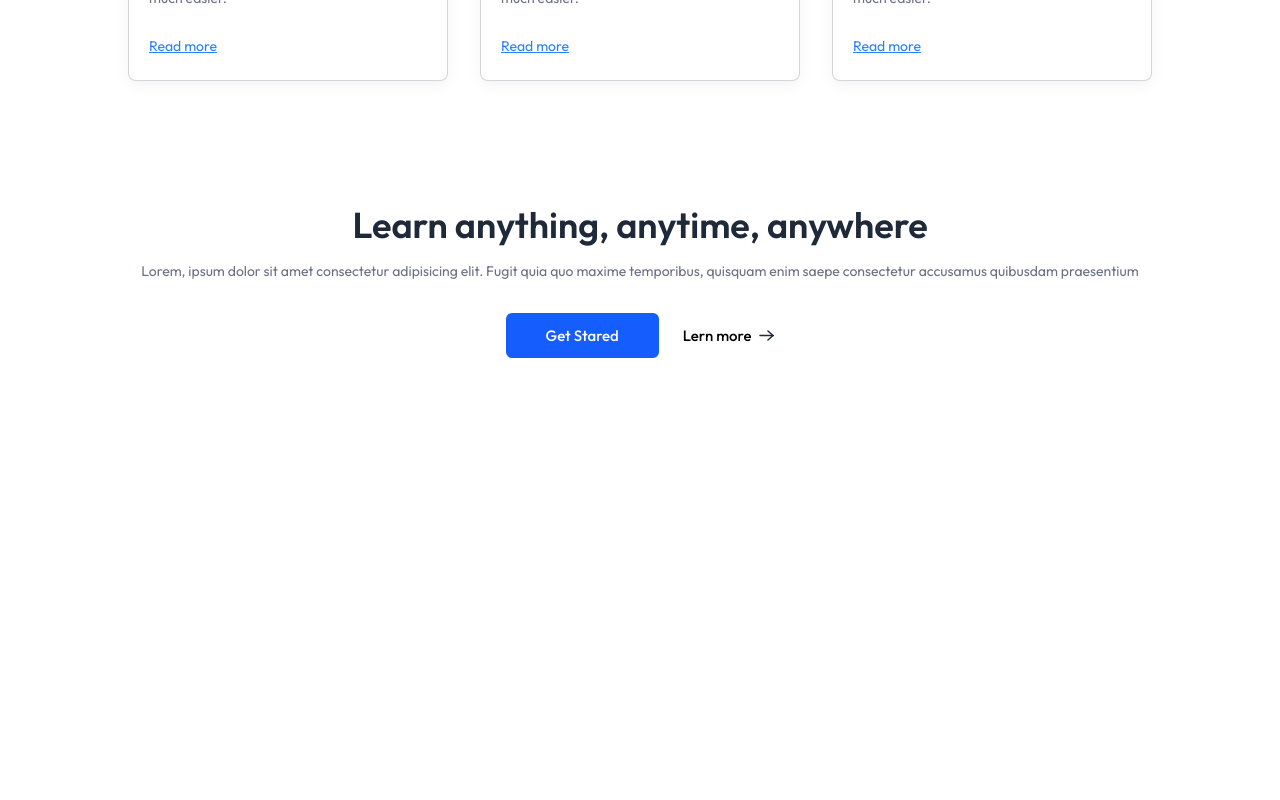
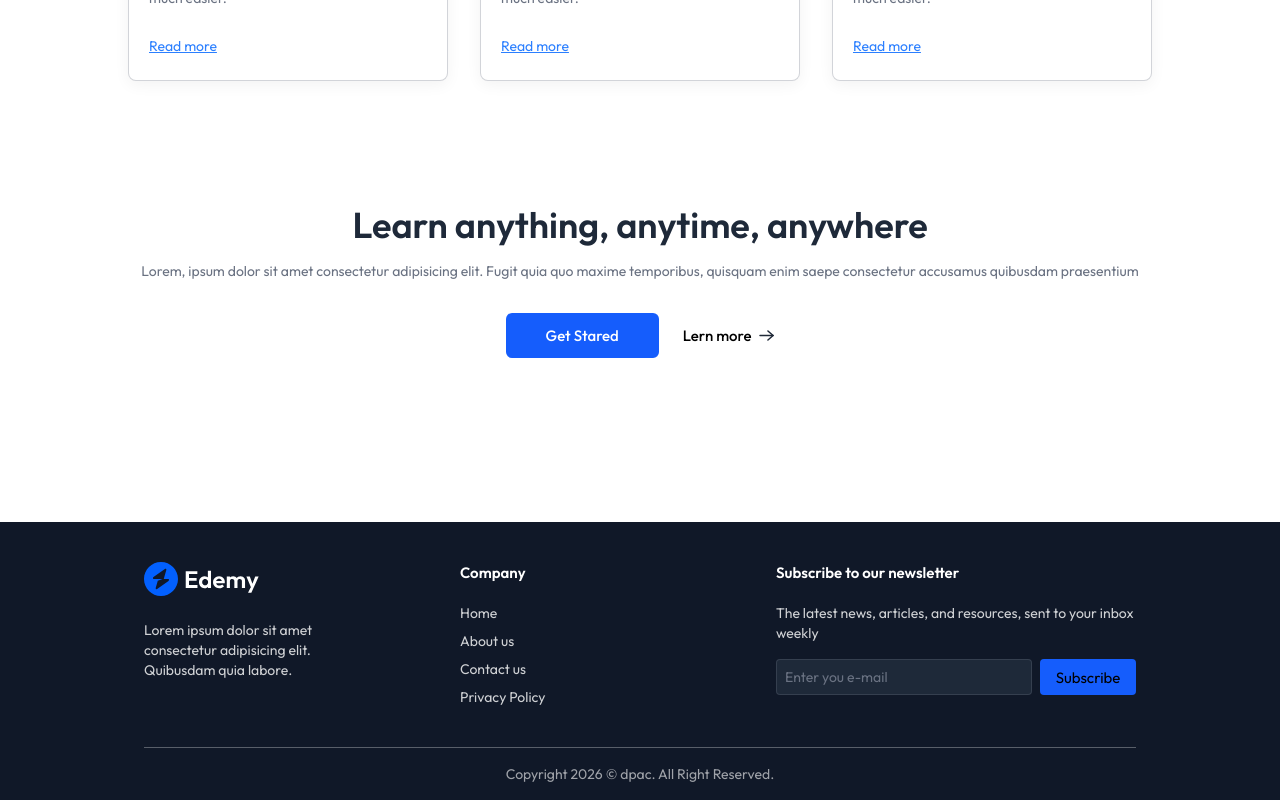
Before and after one commit to dpac14/Learning_Management_System, a React (Vite) app in the folder client/: page / in a window 1280 px wide. Shown: the part 1940-2740 px from the top of the page. Before the commit the page ends 2394 px from the top, so only its background shows below. Built offline with nearby package versions, Linux system fonts and the light colour scheme; no server answers.

Commit message:
Added Footer File on Home Page

```diff
--- a/client/src/pages/student/Home.jsx
+++ b/client/src/pages/student/Home.jsx
@@ -4,6 +4,7 @@ import Companies from '../../components/students/Companies';
 import CoursesSection from '../../components/students/CoursesSection';
 import TestimonialsSection from '../../components/students/TestimonialsSection';
 import CalltoAction from '../../components/students/CalltoAction';
+import Footer from '../../components/students/Footer';
 
 const Home = () => {
   return (
@@ -13,6 +14,7 @@ const Home = () => {
       <CoursesSection />
       <TestimonialsSection />
       <CalltoAction />
+      <Footer />
     </div>
   );
 }
```
